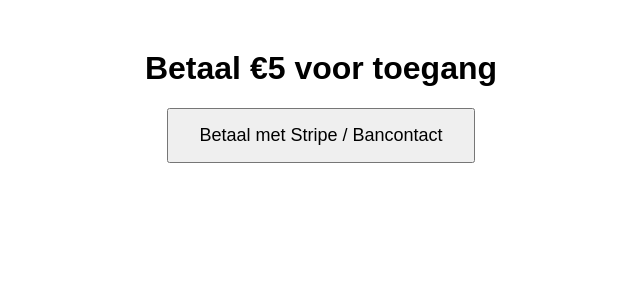
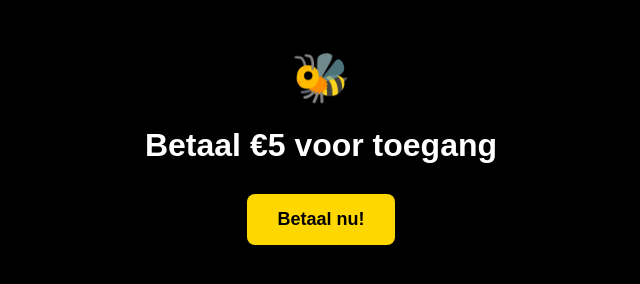
Before and after one commit to benoitvermeersch/frontendhommel, a plain HTML site: page index.html in a window 1280 px wide. Shown: the whole page, without its empty margins (319-959 px from the left). Drawn offline with Linux system fonts and the light colour scheme.

```diff
--- a/index.html
+++ b/index.html
@@ -5,11 +5,48 @@
   <meta charset="utf-8">
   <title>Betaal €5 aan Hommels</title>
   <meta name="viewport" content="width=device-width, initial-scale=1">
+  <style>
+    body {
+      font-family: sans-serif;
+      text-align: center;
+      margin-top: 50px;
+      background-color: #000;
+      color: #fff;
+    }
+
+    h1 {
+      font-size: 32px;
+      margin-bottom: 30px;
+    }
+
+    button {
+      padding: 15px 30px;
+      font-size: 18px;
+      font-weight: bold;
+      cursor: pointer;
+      background-color: #FFD700;
+      border: none;
+      border-radius: 8px;
+      color: #000;
+      transition: transform 0.2s;
+    }
+
+    button:hover {
+      transform: scale(1.05);
+    }
+
+    .bee {
+      font-size: 48px;
+      margin-bottom: 20px;
+      display: block;
+    }
+  </style>
 </head>
 
-<body style="font-family:sans-serif;text-align:center;margin-top:50px;">
+<body>
+  <span class="bee">🐝</span>
   <h1>Betaal €5 voor toegang</h1>
-  <button id="pay" style="padding:15px 30px;font-size:18px;cursor:pointer;">Betaal met Stripe / Bancontact</button>
+  <button id="pay">Betaal nu!</button>
 
   <script>
     document.getElementById('pay').addEventListener('click', async () => {
```
Also changed, not shown: cancel.html (added, +40 -0 lines), success.html (added, +40 -0 lines).
